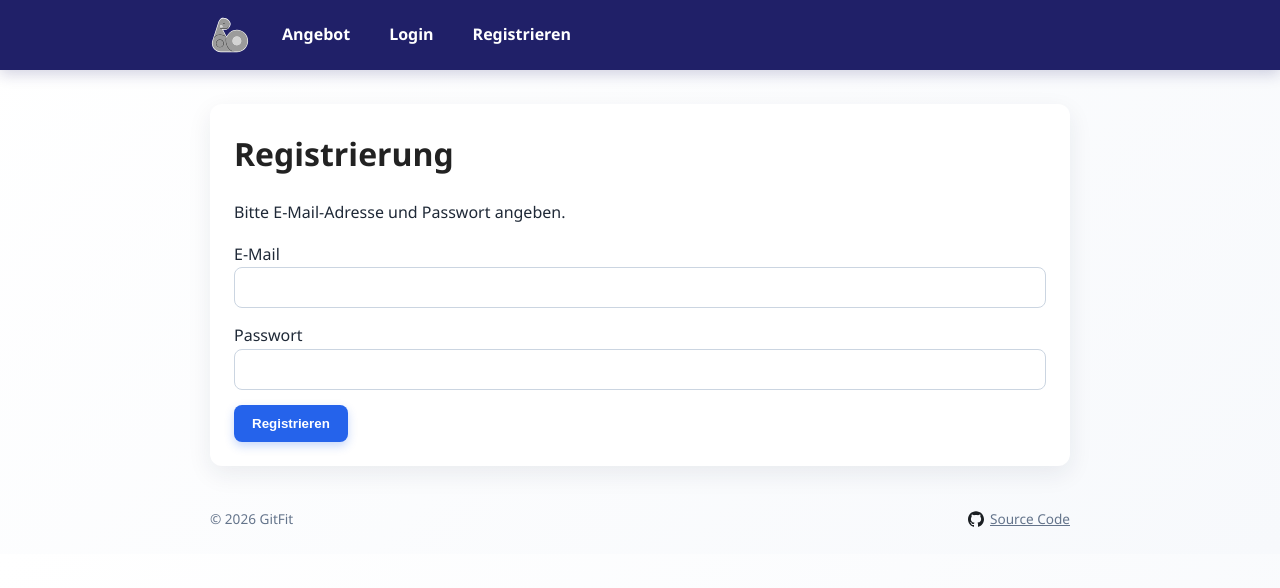
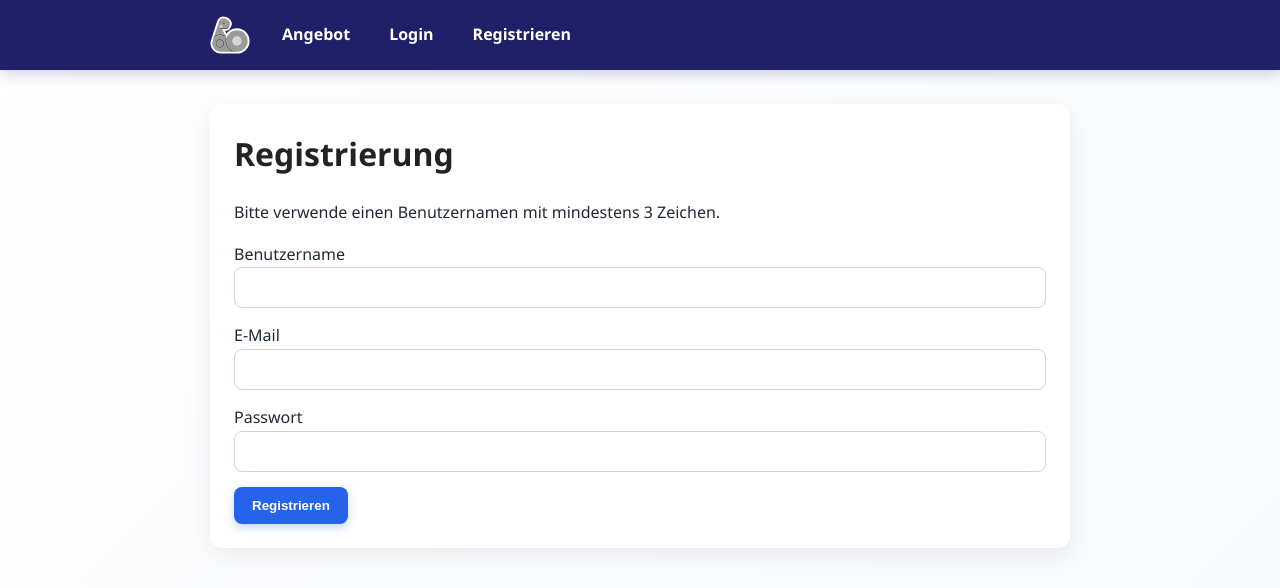
Before and after one commit to gallje98/GitFit, a Flask app: page /register in a window 1280 px wide. Shown: the top 588 px of the page. Run offline with Flask 3, Linux system fonts and the light colour scheme; parts of the project's set-up code (start-up, migrations or seed data) failed here and were passed over.

Commit message:
Benutzername hinzugefügt

```diff
--- a/app.py
+++ b/app.py
@@ -6,8 +6,8 @@ from flask_sqlalchemy import SQLAlchemy
 from flask_login import (LoginManager, UserMixin, login_user, login_required, logout_user, current_user)
 from flask_jwt_extended import (JWTManager, create_access_token, get_jwt_identity, jwt_required)
 from flask_wtf import FlaskForm
-from wtforms import (EmailField, PasswordField, SubmitField)
-from wtforms.validators import (DataRequired, Email, Length)
+from wtforms import (EmailField, PasswordField, StringField, SubmitField)
+from wtforms.validators import (DataRequired, Email, Length, ValidationError)
 from werkzeug.security import (generate_password_hash, check_password_hash)
 
 # --------------------------------------------------
@@ -51,6 +51,12 @@ class User(UserMixin, db.Model):
     __tablename__ = "users"
 
     id = db.Column(db.Integer, primary_key=True)
+
+    username = db.Column(
+        db.String(80),
+        unique=True,
+        nullable=False
+    )
 
     email = db.Column(
         db.String(255),
@@ -121,6 +127,14 @@ def load_user(user_id):
 # --------------------------------------------------
 
 class RegisterForm(FlaskForm):
+    username = StringField(
+        "Benutzername",
+        validators=[
+            DataRequired(),
+            Length(min=3, max=32)
+        ]
+    )
+
     email = EmailField(
         "E-Mail",
         validators=[
@@ -140,11 +154,11 @@ class RegisterForm(FlaskForm):
     submit = SubmitField("Registrieren")
 
 class LoginForm(FlaskForm):
-    email = EmailField(
-        "E-Mail",
+    username = StringField(
+        "Benutzername",
         validators=[
             DataRequired(),
-            Email()
+            Length(min=3, max=32)
         ]
     )
 
@@ -223,16 +237,26 @@ def register():
 
     if form.validate_on_submit():
 
-        existing_user = User.query.filter_by(
-            email=form.email.data.lower()
-        ).first()
+        normalized_username = form.username.data.strip()
+        normalized_email = form.email.data.lower().strip()
+
+        existing_user = (
+            User.query.filter(
+                (User.username == normalized_username) |
+                (User.email == normalized_email)
+            ).first()
+        )
 
         if existing_user:
-            flash("E-Mail-Adresse ist bereits registriert.", "danger")
+            if existing_user.username == normalized_username:
+                flash("Benutzername ist bereits registriert.", "danger")
+            else:
+                flash("E-Mail-Adresse ist bereits registriert.", "danger")
             return render_template("register.html", form=form)
 
         user = User(
-            email=form.email.data.lower(),
+            username=normalized_username,
+            email=normalized_email,
             # Passwörter werden nur als Hash gespeichert
             password_hash=generate_password_hash(
                 form.password.data
@@ -259,9 +283,10 @@ def login():
     form = LoginForm()
 
     if form.validate_on_submit():
+        username = form.username.data.strip()
 
         user = User.query.filter_by(
-            email=form.email.data.lower()
+            username=username
         ).first()
 
         if user and check_password_hash(
@@ -275,7 +300,7 @@ def login():
             )
 
         flash(
-            "Ungültige E-Mail oder Passwort.",
+            "Ungültiger Benutzername oder Passwort.",
             "danger"
         )
 
@@ -296,6 +321,7 @@ def logout():
         url_for("login")
     )
 
+
 # --------------------------------------------------
 # REST API
 # --------------------------------------------------
@@ -304,13 +330,13 @@ def logout():
 def api_login():
     # Die API verwendet JWT-Tokens anstelle der normalen Browser-Session
     data = request.get_json(silent=True) or {}
-    email = str(data.get("email", "")).strip().lower()
+    username = str(data.get("username", "")).strip()
     password = data.get("password", "")
 
-    user = User.query.filter_by(email=email).first()
+    user = User.query.filter_by(username=username).first()
 
     if not user or not check_password_hash(user.password_hash, password):
-        return jsonify(error="Ungültige E-Mail oder Passwort."), 401
+        return jsonify(error="Ungültiger Benutzername oder Passwort."), 401
 
     return jsonify(
         access_token=create_access_token(identity=str(user.id)),
--- a/schema.sql
+++ b/schema.sql
@@ -1,5 +1,6 @@
 CREATE TABLE users (
     id INT AUTO_INCREMENT PRIMARY KEY,
+    username VARCHAR(80) NOT NULL UNIQUE,
     email VARCHAR(255) NOT NULL UNIQUE,
     password_hash VARCHAR(255) NOT NULL,
     is_admin BOOLEAN NOT NULL DEFAULT FALSE
--- a/templates/register.html
+++ b/templates/register.html
@@ -2,11 +2,17 @@
 {% block content %}
 <div class="card">
     <h1>Registrierung</h1>
-    <p>Bitte E-Mail-Adresse und Passwort angeben.</p>
+    <p>Bitte verwende einen Benutzernamen mit mindestens 3 Zeichen.</p>
 
     <form method="post">
         {{ form.csrf_token }}
 
+        <label for="username">Benutzername</label>
+        {{ form.username }}
+        {% for error in form.username.errors %}
+            <div class="field-error">{{ error }}</div>
+        {% endfor %}
+        <br>
         <label for="email">E-Mail</label>
         {{ form.email }}
         {% for error in form.email.errors %}
```
Also changed, not shown: templates/login.html (+4 -4 lines), static/img/github.svg, static/img/logo.svg.
